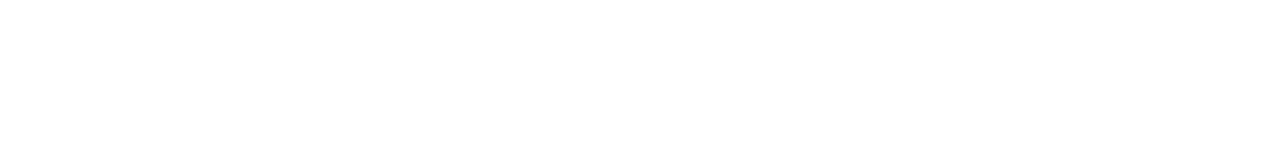
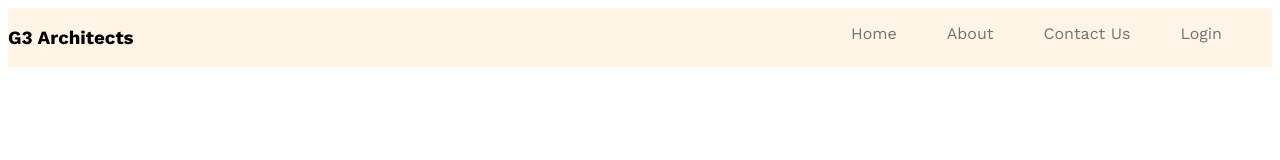
Before and after one commit to ssabunayeem/Web-practiceProject2-g3-architects, a plain HTML site: page index.html in a window 1280 px wide. Drawn offline with nearby package versions, Linux system fonts and the light colour scheme.

Commit message:
nav done

```diff
--- a/index.html
+++ b/index.html
@@ -8,8 +8,22 @@
     <link rel="stylesheet" href="style.css">
 </head>
 
-<body>
-    <header>
+<body class="work-sans-font">
+    <header class="bg-light">
+
+        <nav class="navbar display-flex ">
+            <h3 class="brand">G3 Architects</h3>
+            <ul class="nav-links display-flex">
+                <li class="nav-item"><a href="" class="nav-link text-gray">Home</a></li>
+                <li class="nav-item"><a href="" class="nav-link text-gray">About</a></li>
+                <li class="nav-item"><a href="" class="nav-link text-gray">Contact Us</a></li>
+                <li class="nav-item"><a href="" class="nav-link text-gray">Login</a></li>
+            </ul>
+        </nav>
+
+        <div class="banner">
+
+        </div>
 
     </header>
 
--- a/style.css
+++ b/style.css
@@ -0,0 +1,48 @@
+@import url('https://fonts.googleapis.com/css2?family=Work+Sans:ital,wght@0,100..900;1,100..900&display=swap');
+
+.work-sans-font {
+    font-family: "Work Sans", sans-serif;
+    font-optical-sizing: auto;
+    font-weight: 400;
+    font-style: normal;
+}
+
+/* ----------------shared styles-------------- */
+
+.display-flex {
+    display: flex;
+}
+
+.text-gray {
+    color: #727272;
+}
+
+
+.bg-light {
+    background-color: rgba(255, 144, 14, 0.1);
+}
+
+
+/* ----------------Header styles-------------- */
+
+.navbar,
+.banner {
+    max-width: 1440px;
+    margin: 0 auto;
+}
+
+/* --------nav styles------- */
+.navbar {
+    justify-content: space-between;
+}
+
+.nav-item {
+    list-style: none;
+}
+
+.nav-link {
+    text-decoration: none;
+    margin-right: 50px;
+}
+
+/* ---------banner styles------- */
```
